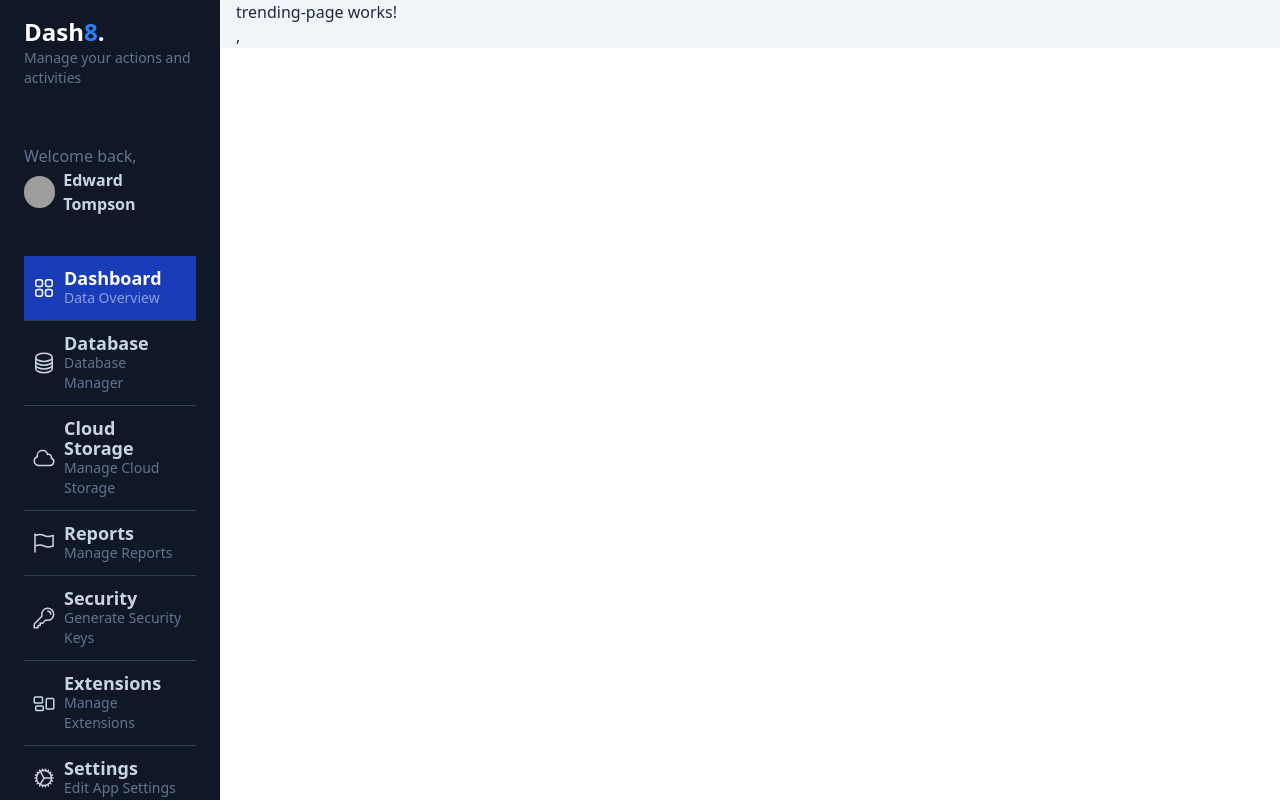
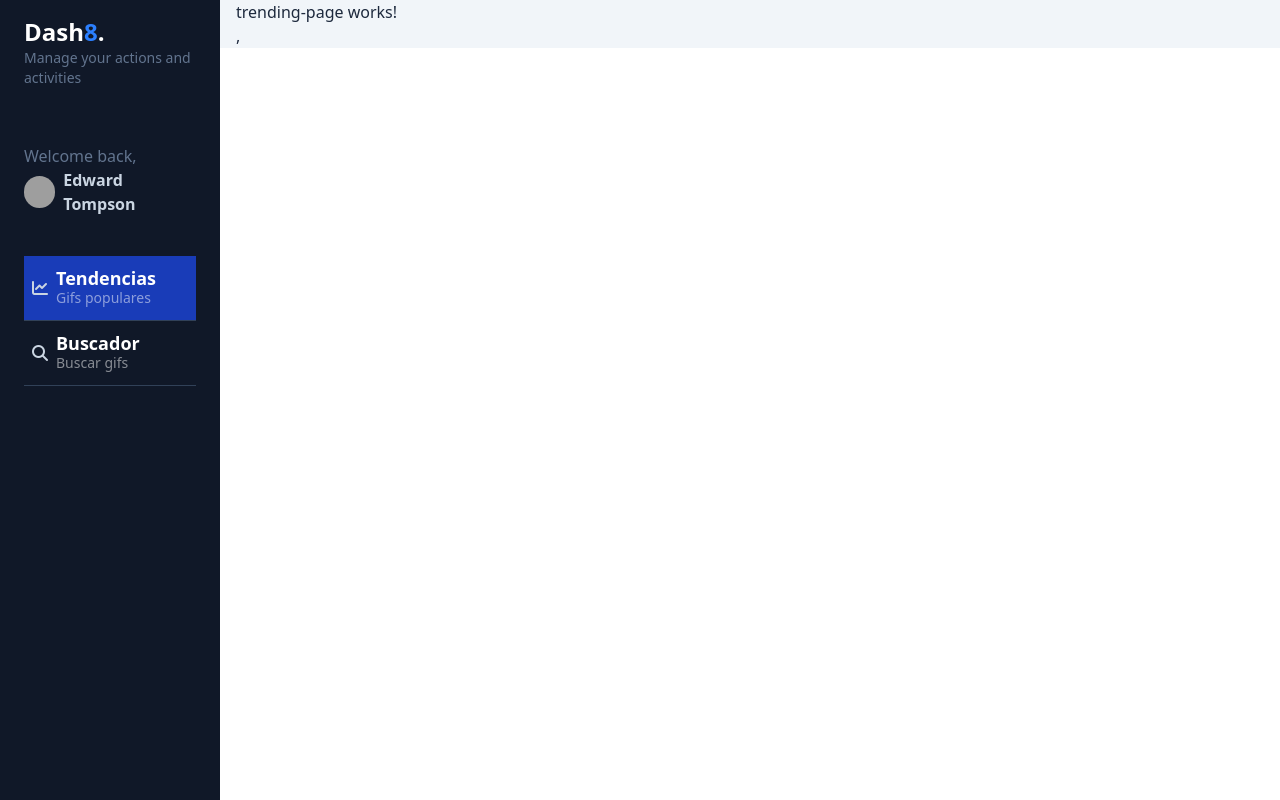
Before and after one commit to Ander0506/gifs-app-2025, an Angular app: page /dashboard/trending in a window 1280 px wide. Built offline with nearby package versions, Linux system fonts and the light colour scheme; grey boxes are pictures that could not be loaded.

Commit message:
Refactor side menu components and update HTML structure

```diff
--- a/src/app/gifs/components/side-menu-options/side-menu-options.component.html
+++ /dev/null
@@ -1,81 +0,0 @@
-<div id="nav" class="w-full px-6">
-  <a href="#" class="w-full px-2 inline-flex space-x-2 items-center border-b border-slate-700 py-3 bg-blue-800 hover:bg-white/5 transition ease-linear duration-150">
-    <div>
-      <svg xmlns="http://www.w3.org/2000/svg" fill="none" viewBox="0 0 24 24" stroke-width="1.5" stroke="currentColor" class="w-6 h-6 text-white">
-        <path stroke-linecap="round" stroke-linejoin="round" d="M3.75 6A2.25 2.25 0 016 3.75h2.25A2.25 2.25 0 0110.5 6v2.25a2.25 2.25 0 01-2.25 2.25H6a2.25 2.25 0 01-2.25-2.25V6zM3.75 15.75A2.25 2.25 0 016 13.5h2.25a2.25 2.25 0 012.25 2.25V18a2.25 2.25 0 01-2.25 2.25H6A2.25 2.25 0 013.75 18v-2.25zM13.5 6a2.25 2.25 0 012.25-2.25H18A2.25 2.25 0 0120.25 6v2.25A2.25 2.25 0 0118 10.5h-2.25a2.25 2.25 0 01-2.25-2.25V6zM13.5 15.75a2.25 2.25 0 012.25-2.25H18a2.25 2.25 0 012.25 2.25V18A2.25 2.25 0 0118 20.25h-2.25A2.25 2.25 0 0113.5 18v-2.25z" />
-      </svg>
-
-    </div>
-    <div class="flex flex-col">
-      <span class="text-lg font-bold leading-5 text-white">Dashboard</span>
-      <span class="text-sm text-white/50 hidden md:block">Data Overview</span>
-    </div>
-  </a>
-  <a href="#" class="w-full px-2 inline-flex space-x-2 items-center border-b border-slate-700 py-3 hover:bg-white/5 transition ease-linear duration-150">
-    <div>
-      <svg xmlns="http://www.w3.org/2000/svg" fill="none" viewBox="0 0 24 24" stroke-width="1.5" stroke="currentColor" class="w-6 h-6">
-        <path stroke-linecap="round" stroke-linejoin="round" d="M20.25 6.375c0 2.278-3.694 4.125-8.25 4.125S3.75 8.653 3.75 6.375m16.5 0c0-2.278-3.694-4.125-8.25-4.125S3.75 4.097 3.75 6.375m16.5 0v11.25c0 2.278-3.694 4.125-8.25 4.125s-8.25-1.847-8.25-4.125V6.375m16.5 0v3.75m-16.5-3.75v3.75m16.5 0v3.75C20.25 16.153 16.556 18 12 18s-8.25-1.847-8.25-4.125v-3.75m16.5 0c0 2.278-3.694 4.125-8.25 4.125s-8.25-1.847-8.25-4.125" />
-      </svg>
-    </div>
-    <div class="flex flex-col">
-      <span class="text-lg text-slate-300 font-bold leading-5">Database</span>
-      <span class="text-sm text-slate-500 hidden md:block">Database Manager</span>
-    </div>
-  </a>
-  <a href="#" class="w-full px-2 inline-flex space-x-2 items-center border-b border-slate-700 py-3 hover:bg-white/5 transition ease-linear duration-150">
-    <div>
-      <svg xmlns="http://www.w3.org/2000/svg" fill="none" viewBox="0 0 24 24" stroke-width="1.5" stroke="currentColor" class="w-6 h-6">
-        <path stroke-linecap="round" stroke-linejoin="round" d="M2.25 15a4.5 4.5 0 004.5 4.5H18a3.75 3.75 0 001.332-7.257 3 3 0 00-3.758-3.848 5.25 5.25 0 00-10.233 2.33A4.502 4.502 0 002.25 15z" />
-      </svg>
-    </div>
-    <div class="flex flex-col">
-      <span class="text-lg text-slate-300 font-bold leading-5">Cloud Storage</span>
-      <span class="text-sm text-slate-500 hidden md:block">Manage Cloud Storage</span>
-    </div>
-  </a>
-  <a href="#" class="w-full px-2 inline-flex space-x-2 items-center border-b border-slate-700 py-3 hover:bg-white/5 transition ease-linear duration-150">
-    <div>
-      <svg xmlns="http://www.w3.org/2000/svg" fill="none" viewBox="0 0 24 24" stroke-width="1.5" stroke="currentColor" class="w-6 h-6">
-        <path stroke-linecap="round" stroke-linejoin="round" d="M3 3v1.5M3 21v-6m0 0l2.77-.693a9 9 0 016.208.682l.108.054a9 9 0 006.086.71l3.114-.732a48.524 48.524 0 01-.005-10.499l-3.11.732a9 9 0 01-6.085-.711l-.108-.054a9 9 0 00-6.208-.682L3 4.5M3 15V4.5" />
-      </svg>
-    </div>
-    <div class="flex flex-col">
-      <span class="text-lg text-slate-300 font-bold leading-5">Reports</span>
-      <span class="text-sm text-slate-500 hidden md:block">Manage Reports</span>
-    </div>
-  </a>
-  <a href="#" class="w-full px-2 inline-flex space-x-2 items-center border-b border-slate-700 py-3 hover:bg-white/5 transition ease-linear duration-150">
-    <div>
-      <svg xmlns="http://www.w3.org/2000/svg" fill="none" viewBox="0 0 24 24" stroke-width="1.5" stroke="currentColor" class="w-6 h-6">
-        <path stroke-linecap="round" stroke-linejoin="round" d="M15.75 5.25a3 3 0 013 3m3 0a6 6 0 01-7.029 5.912c-.563-.097-1.159.026-1.563.43L10.5 17.25H8.25v2.25H6v2.25H2.25v-2.818c0-.597.237-1.17.659-1.591l6.499-6.499c.404-.404.527-1 .43-1.563A6 6 0 1121.75 8.25z" />
-      </svg>
-    </div>
-    <div class="flex flex-col">
-      <span class="text-lg text-slate-300 font-bold leading-5">Security</span>
-      <span class="text-sm text-slate-500 hidden md:block">Generate Security Keys</span>
-    </div>
-  </a>
-  <a href="#" class="w-full px-2 inline-flex space-x-2 items-center border-b border-slate-700 py-3 hover:bg-white/5 transition ease-linear duration-150">
-    <div>
-      <svg xmlns="http://www.w3.org/2000/svg" fill="none" viewBox="0 0 24 24" stroke-width="1.5" stroke="currentColor" class="w-6 h-6">
-        <path stroke-linecap="round" stroke-linejoin="round" d="M2.25 7.125C2.25 6.504 2.754 6 3.375 6h6c.621 0 1.125.504 1.125 1.125v3.75c0 .621-.504 1.125-1.125 1.125h-6a1.125 1.125 0 01-1.125-1.125v-3.75zM14.25 8.625c0-.621.504-1.125 1.125-1.125h5.25c.621 0 1.125.504 1.125 1.125v8.25c0 .621-.504 1.125-1.125 1.125h-5.25a1.125 1.125 0 01-1.125-1.125v-8.25zM3.75 16.125c0-.621.504-1.125 1.125-1.125h5.25c.621 0 1.125.504 1.125 1.125v2.25c0 .621-.504 1.125-1.125 1.125h-5.25a1.125 1.125 0 01-1.125-1.125v-2.25z" />
-      </svg>
-    </div>
-    <div class="flex flex-col">
-      <span class="text-lg text-slate-300 font-bold leading-5">Extensions</span>
-      <span class="text-sm text-slate-500 hidden md:block">Manage Extensions</span>
-    </div>
-  </a>
-  <a href="#" class="w-full px-2 inline-flex space-x-2 items-center py-3 hover:bg-white/5 transition ease-linear duration-150">
-    <div>
-      <svg xmlns="http://www.w3.org/2000/svg" fill="none" viewBox="0 0 24 24" stroke-width="1.5" stroke="currentColor" class="w-6 h-6">
-        <path stroke-linecap="round" stroke-linejoin="round" d="M4.5 12a7.5 7.5 0 0015 0m-15 0a7.5 7.5 0 1115 0m-15 0H3m16.5 0H21m-1.5 0H12m-8.457 3.077l1.41-.513m14.095-5.13l1.41-.513M5.106 17.785l1.15-.964m11.49-9.642l1.149-.964M7.501 19.795l.75-1.3m7.5-12.99l.75-1.3m-6.063 16.658l.26-1.477m2.605-14.772l.26-1.477m0 17.726l-.26-1.477M10.698 4.614l-.26-1.477M16.5 19.794l-.75-1.299M7.5 4.205L12 12m6.894 5.785l-1.149-.964M6.256 7.178l-1.15-.964m15.352 8.864l-1.41-.513M4.954 9.435l-1.41-.514M12.002 12l-3.75 6.495" />
-      </svg>
-    </div>
-    <div class="flex flex-col">
-      <span class="text-lg text-slate-300 font-bold leading-5">Settings</span>
-      <span class="text-sm text-slate-500 hidden md:block">Edit App Settings</span>
-    </div>
-  </a>
-
-</div>
--- /dev/null
+++ b/src/app/gifs/components/side-menu/side-menu-options/side-menu-options.component.html
@@ -0,0 +1,20 @@
+<div id="nav" class="w-full px-6">
+
+  @for (menu of menuOptions; track menu.route) {
+    <a
+      [routerLink]="menu.route"
+      routerLinkActive="bg-blue-800"
+      class="w-full px-2 inline-flex space-x-2 items-center border-b border-slate-700 py-3 hover:bg-white/5 transition ease-linear duration-150"
+    >
+    <div>
+      <i [class]="menu.icon"></i>
+    </div>
+    <div class="flex flex-col">
+      <span class="text-lg font-bold leading-5 text-white">{{ menu.label }}</span>
+      <span class="text-sm text-white/50 hidden md:block">{{ menu.subLabel }}</span>
+    </div>
+  </a>
+}
+
+
+</div>
--- /dev/null
+++ b/src/app/gifs/components/side-menu/side-menu-options/side-menu-options.component.ts
@@ -0,0 +1,38 @@
+import { Component } from '@angular/core';
+
+import { RouterLink, RouterLinkActive } from '@angular/router';
+
+interface MenuOption {
+  icon: string;
+  label: string;
+  subLabel: string;
+  route: string;
+}
+
+@Component({
+  selector: 'gifs-side-menu-options',
+  imports: [
+    RouterLink,
+    RouterLinkActive
+  ],
+  templateUrl: './side-menu-options.component.html',
+})
+export class SideMenuOptionsComponent {
+
+  menuOptions: MenuOption[] = [
+    {
+      icon: 'fa-solid fa-chart-line',
+      label: 'Tendencias',
+      subLabel: 'Gifs populares',
+      route: '/dashboard/trending'
+    },
+    {
+      icon: 'fa-solid fa-magnifying-glass',
+      label: 'Buscador',
+      subLabel: 'Buscar gifs',
+      route: '/dashboard/search'
+    },
+  ]
+
+
+}
--- a/src/app/gifs/components/side-menu/side-menu.component.ts
+++ b/src/app/gifs/components/side-menu/side-menu.component.ts
@@ -1,6 +1,6 @@
 import { Component } from '@angular/core';
-import { SideMenuHeadaerComponent } from '../side-menu-headaer/side-menu-headaer.component';
-import { SideMenuOptionsComponent } from '../side-menu-options/side-menu-options.component';
+import { SideMenuHeadaerComponent } from './side-menu-headaer/side-menu-headaer.component';
+import { SideMenuOptionsComponent } from './side-menu-options/side-menu-options.component';
 
 @Component({
   selector: 'gifs-side-menu',
--- a/src/index.html
+++ b/src/index.html
@@ -6,6 +6,8 @@
   <base href="/">
   <meta name="viewport" content="width=device-width, initial-scale=1">
   <link rel="icon" type="image/x-icon" href="favicon.ico">
+
+  <link rel="stylesheet" href="https://cdnjs.cloudflare.com/ajax/libs/font-awesome/6.7.2/css/all.min.css" integrity="sha512-Evv84Mr4kqVGRNSgIGL/F/aIDqQb7xQ2vcrdIwxfjThSH8CSR7PBEakCr51Ck+w+/U6swU2Im1vVX0SVk9ABhg==" crossorigin="anonymous" referrerpolicy="no-referrer" />
 </head>
 <body>
   <app-root></app-root>
```
Also changed, not shown: src/app/gifs/components/side-menu-options/side-menu-options.component.ts (deleted, +0 -7 lines), src/app/gifs/components/side-menu/side-menu-headaer/side-menu-headaer.component.html (renamed from src/app/gifs/components/side-menu-headaer/side-menu-headaer.component.html), src/app/gifs/components/side-menu/side-menu-headaer/side-menu-headaer.component.ts (renamed from src/app/gifs/components/side-menu-headaer/side-menu-headaer.component.ts).
